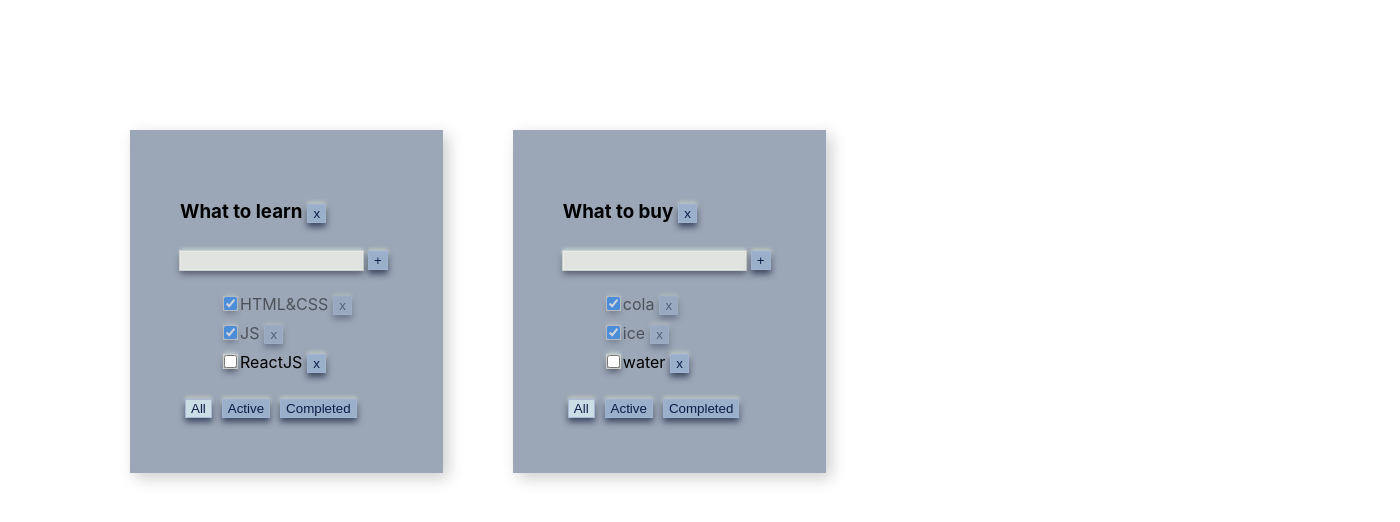
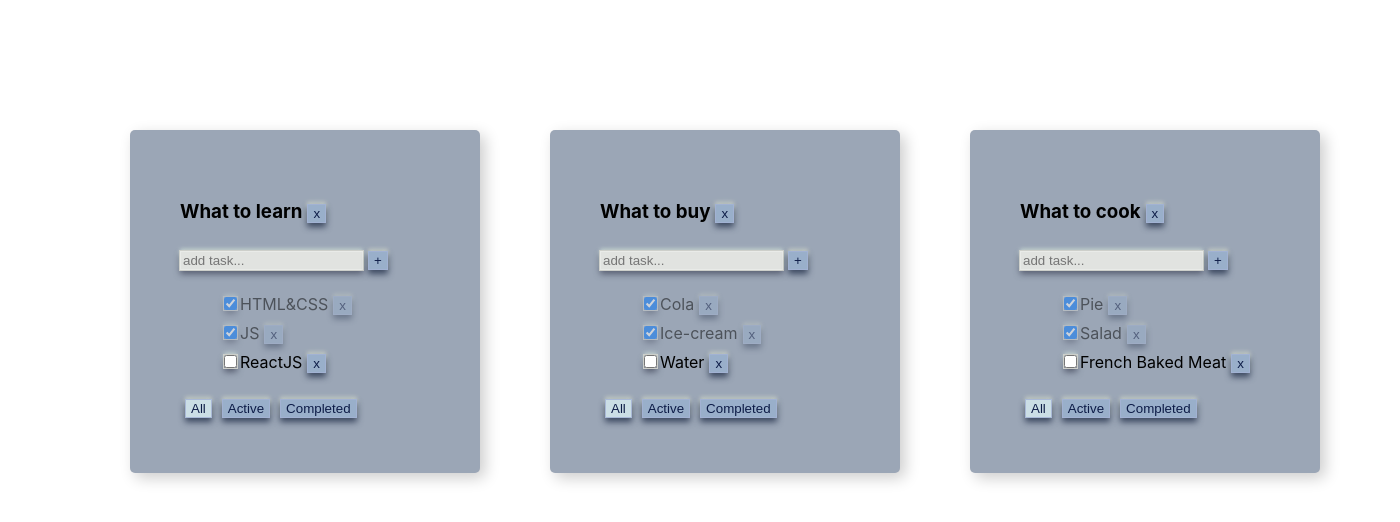
Before and after one commit to kdrenata/todolists, a React (Vite) app: page / in a window 1280 px wide. Shown: the top 522 px of the page, 1400 px wide, since content can reach past the window. Built offline with nearby package versions, Linux system fonts and the light colour scheme.

Commit message:
add todolist test

```diff
--- a/index.html
+++ b/index.html
@@ -4,7 +4,7 @@
     <meta charset="UTF-8" />
     <link rel="icon" type="image/svg+xml" href="/vite.svg" />
     <meta name="viewport" content="width=device-width, initial-scale=1.0" />
-    <title>IT-INCUBATOR Todolist | Vite + React + TS</title>
+    <title>Todolist | Vite + React + TS</title>
   </head>
   <body>
     <div id="root"></div>
--- a/src/App.tsx
+++ b/src/App.tsx
@@ -4,8 +4,7 @@ import {v1} from 'uuid'
 import {TodolistItem} from './todolistItem/TodolistItem.tsx'
 
 
-
-export type Todolist = {
+export type TodolistType = {
     id: string
     title: string
     filter: FilterValues
@@ -19,17 +18,18 @@ export type TasksStateType = { // тип описания структуры д
     [todolistId: string]: Task[]
 }
 
-
 export type FilterValues = 'all' | 'active' | 'completed'
 
 export const App = () => {
 // BBL
     const todolistId_1 = v1()
     const todolistId_2 = v1()
+    const todolistId_3 = v1()
 
-    const [todolists, setTodolists] = useState<Todolist[]>([
+    const [todolists, setTodolists] = useState<Array<TodolistType>>([
         {id: todolistId_1, title: 'What to learn', filter: 'all'},
-        {id: todolistId_2, title: 'What to buy', filter: 'all'}
+        {id: todolistId_2, title: 'What to buy', filter: 'all'},
+        {id: todolistId_3, title: 'What to cook', filter: 'all'}
     ])
     const [tasks, setTasks] = useState<TasksStateType>({ //новый State с тасками
         [todolistId_1]: [
@@ -38,10 +38,15 @@ export const App = () => {
             {id: v1(), title: 'ReactJS', isDone: false},
         ],
         [todolistId_2]: [
-            {id: v1(), title: 'cola', isDone: true},
-            {id: v1(), title: 'ice', isDone: true},
-            {id: v1(), title: 'water', isDone: false},
-        ]
+            {id: v1(), title: 'Cola', isDone: true},
+            {id: v1(), title: 'Ice-cream', isDone: true},
+            {id: v1(), title: 'Water', isDone: false},
+        ],
+        [todolistId_3]: [
+            {id: v1(), title: 'Pie', isDone: true},
+            {id: v1(), title: 'Salad', isDone: true},
+            {id: v1(), title: 'French Baked Meat', isDone: false},
+        ],
     })
 
     const deleteTask = (taskId: string, todolistId: string) => {
@@ -71,7 +76,7 @@ export const App = () => {
     }
 
     const changeTodolistFilter = (filter: FilterValues, todolistId: string) => {
-        setTodolists(todolists.map(tl => tl.id === todolistId ? {...tl, filter:filter} : tl))
+        setTodolists(todolists.map(tl => tl.id === todolistId ? {...tl, filter} : tl))
     }
 
     const deleteTodolist = (todolistId: string) => {
--- a/src/todolistItem/TodolistItem.module.css
+++ b/src/todolistItem/TodolistItem.module.css
@@ -5,9 +5,12 @@
     -5px -5px 15px rgba(255, 255, 255, 0.5);
     /*box-shadow: inset 4px 4px 10px rgba(0, 0, 0, 0.1),*/
     /*inset -4px -4px 10px rgba(255, 255, 255, 0.7);*/
-    /*border-radius: 5px;*/
+    border-radius: 5px;
     padding: 50px;
     transition: box-shadow 0.3s ease-in-out;
+    width: 200px;
+    min-width: 250px;
+
 }
 .todolist:hover {
     box-shadow: 0 15px 30px rgba(45, 50, 80, 0.9);
--- a/src/todolistItem/TodolistItem.tsx
+++ b/src/todolistItem/TodolistItem.tsx
@@ -71,7 +71,8 @@ export const TodolistItem = (props: Props) => {
           <input className={error ? 'error' : ''}
                  value={taskTitle}
                  onChange={changeTaskTitleHandler}
-                 onKeyDown={createTaskOnEnterHandler}/>
+                 onKeyDown={createTaskOnEnterHandler}
+                 placeholder="add task..."/>
           <Button title={'+'} onClick={createTaskHandler}/>
           {error && <div className={'error-message'}>{error}</div>}
         </div>
```
